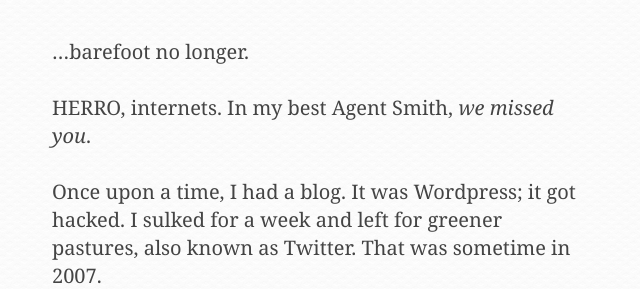
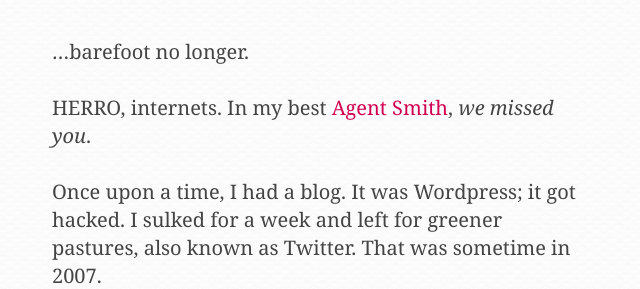
Before and after one commit to idan/oldsite, a Jekyll site: the page built from _posts/2011-12-27-cobblers-children.md, in a window 1280 px wide and 900 px high. Shown: the part 214-503 px from the top of the window, without its empty margins (318-958 px from the left). Built offline with Jekyll 4.4.1, drawn with Linux system fonts in a browser that asks for light colours; nearby versions of some CDN libraries; Markdown is read by kramdown in place of the engine named in the settings; comment, search, counter and statistics services are not loaded; part of the change alters nothing that is shown.

```diff
--- a/_posts/2011-12-27-cobblers-children.md
+++ b/_posts/2011-12-27-cobblers-children.md
@@ -5,7 +5,7 @@ title: Cobbler’s Children…
 
 …barefoot no longer.
 
-HERRO, internets. In my best Agent Smith, *we missed you*.
+HERRO, internets. In my best [Agent Smith][agentsmith], *we missed you*.
 
 Once upon a time, I had a blog. It was Wordpress; it got hacked. I sulked for a week and left for greener pastures, also known as Twitter. That was sometime in 2007.
 
@@ -132,6 +132,7 @@ $(function() {
 
 </script>
 
+[agentsmith]: http://youtu.be/glBfBxtJU00?t=40s
 [jekyll]: http://github.com/mojombo/jekyll
 [iawriter]: http://iawriter.com
 [ghpages]: http://pages.github.com
```
